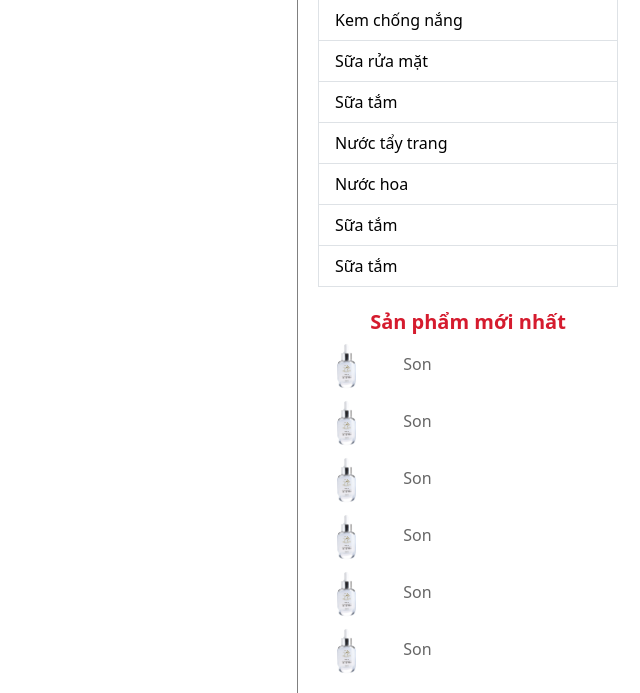
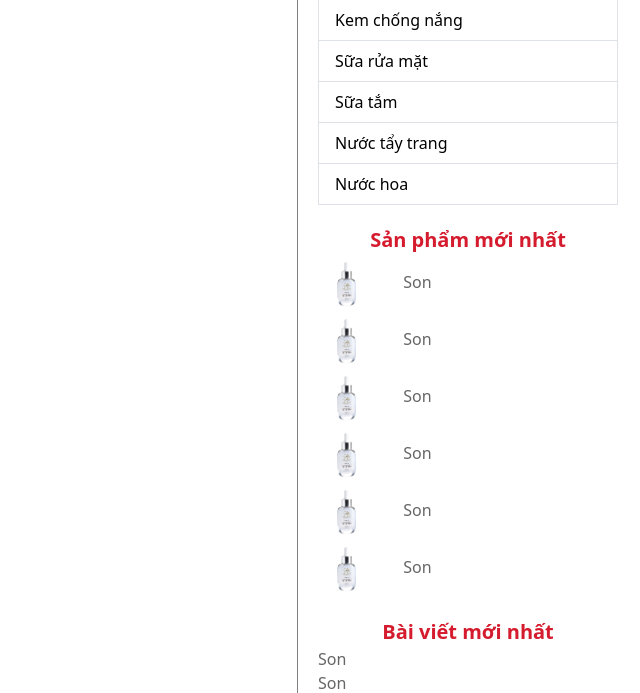
Before and after one commit to VuBon1202/view, a PHP site: page /index.php?act=gioithieu in a window 1280 px wide. Shown: the part 273-966 px from the top of the page, without its empty margins (640-1280 px from the left). Run offline with PHP 8.4, Linux system fonts and the light colour scheme.

Commit message:
add view/boxdm.php file

```diff
--- a/view/boxdm.php
+++ b/view/boxdm.php
@@ -8,8 +8,7 @@
                             <li class="list-group-item"><a href="">Sữa tắm</a></li>
                             <li class="list-group-item"><a href="">Nước tẩy trang</a></li>
                             <li class="list-group-item"><a href="">Nước hoa</a></li>
-                            <li class="list-group-item"><a href="">Sữa tắm</a></li>
-                            <li class="list-group-item"><a href="">Sữa tắm</a></li>
+
                         </div>
                         <div class="spnew" >Sản phẩm mới nhất</div>
                         <div class="dm3">
```
